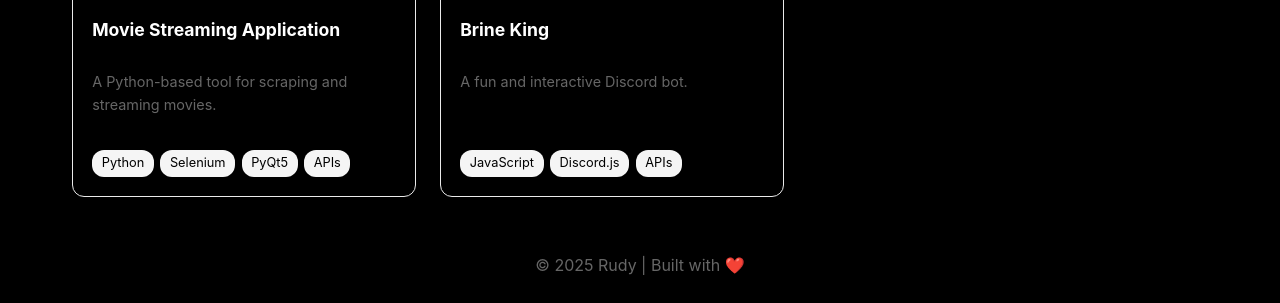
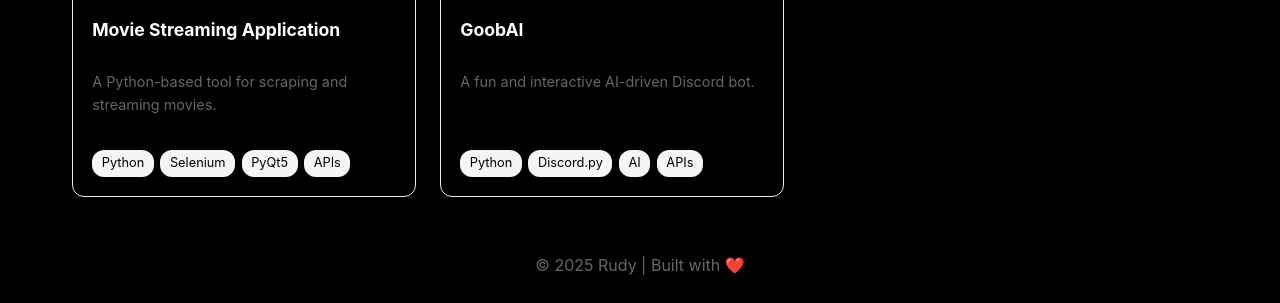
Before and after one commit to s4106882/s4106882.github.io, a plain HTML site: page index.html in a window 1280 px wide. Shown: the part 1276-1579 px from the top of the page. Drawn offline with Linux system fonts and the light colour scheme.

Commit message:
Update index.html

```diff
--- a/index.html
+++ b/index.html
@@ -108,12 +108,13 @@
                                 </video>
                             </div>
                             <div class="project-content">
-                                <h3>Brine King</h3>
-                                <p>A fun and interactive Discord bot.</p>
-                                <div class="tech-stack">
-                                    <span class="tech-tag">JavaScript</span>
-                                    <span class="tech-tag">Discord.js</span>
-                                    <span class="tech-tag">APIs</span>
+                                <h3>GoobAI</h3>
+                                <p>A fun and interactive AI-driven Discord bot.</p>
+                            <div class="tech-stack">
+                                <span class="tech-tag">Python</span>
+                                <span class="tech-tag">Discord.py</span>
+                                <span class="tech-tag">AI</span>
+                                <span class="tech-tag">APIs</span>
                                 </div>
                             </div>
                         </div>
```
